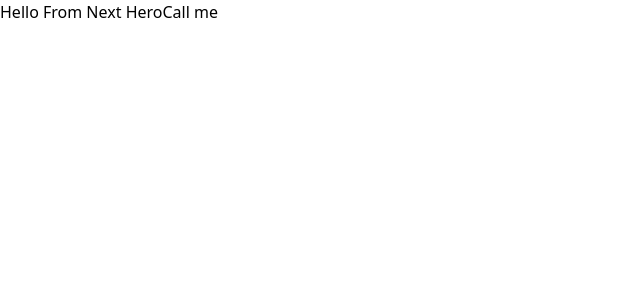
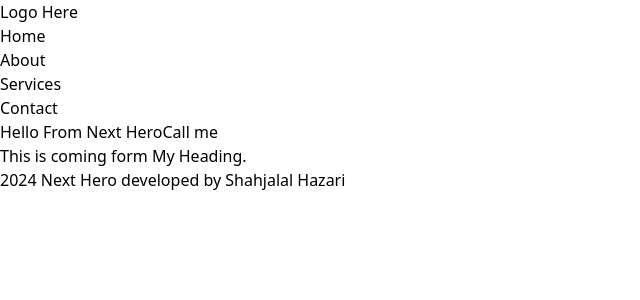
Before and after one commit to shahjalalhazari/Next-Hero, a Next.js app: page / in a window 1280 px wide. Shown: the top 300 px of the page, without its empty margins (0-640 px from the left). Built offline with nearby package versions, Linux system fonts and the light colour scheme.

Commit message:
76-3 File & Folder structure.

```diff
--- /dev/null
+++ b/src/app/components/MyHeading.jsx
@@ -0,0 +1,7 @@
+import React from "react";
+
+const MyHeading = () => {
+  return <div>This is coming form My Heading.</div>;
+};
+
+export default MyHeading;
--- a/src/app/layout.js
+++ b/src/app/layout.js
@@ -23,7 +23,17 @@ export default function RootLayout({ children }) {
       <body
         className={`${geistSans.variable} ${geistMono.variable} antialiased`}
       >
+        <nav>
+          <h5>Logo Here</h5>
+          <ul>
+            <li>Home</li>
+            <li>About</li>
+            <li>Services</li>
+            <li>Contact</li>
+          </ul>
+        </nav>
         {children}
+        <footer>2024 Next Hero developed by Shahjalal Hazari</footer>
       </body>
     </html>
   );
--- a/src/app/page.js
+++ b/src/app/page.js
@@ -1,9 +1,15 @@
+import MyHeading from "./components/MyHeading";
+
+
 export default function Home() {
   return (
     <div className="grid grid-rows-[20px_1fr_20px] items-center justify-items-center min-h-screen p-8 pb-20 gap-16 sm:p-20 font-[family-name:var(--font-geist-sans)]">
       <main className="flex flex-col gap-8 row-start-2 items-center sm:items-start">
         Hello From Next Hero
         <button>Call me</button>
+
+        <MyHeading/>
+
       </main>
       {/* <footer className="row-start-3 flex gap-6 flex-wrap items-center justify-center">
 
```
